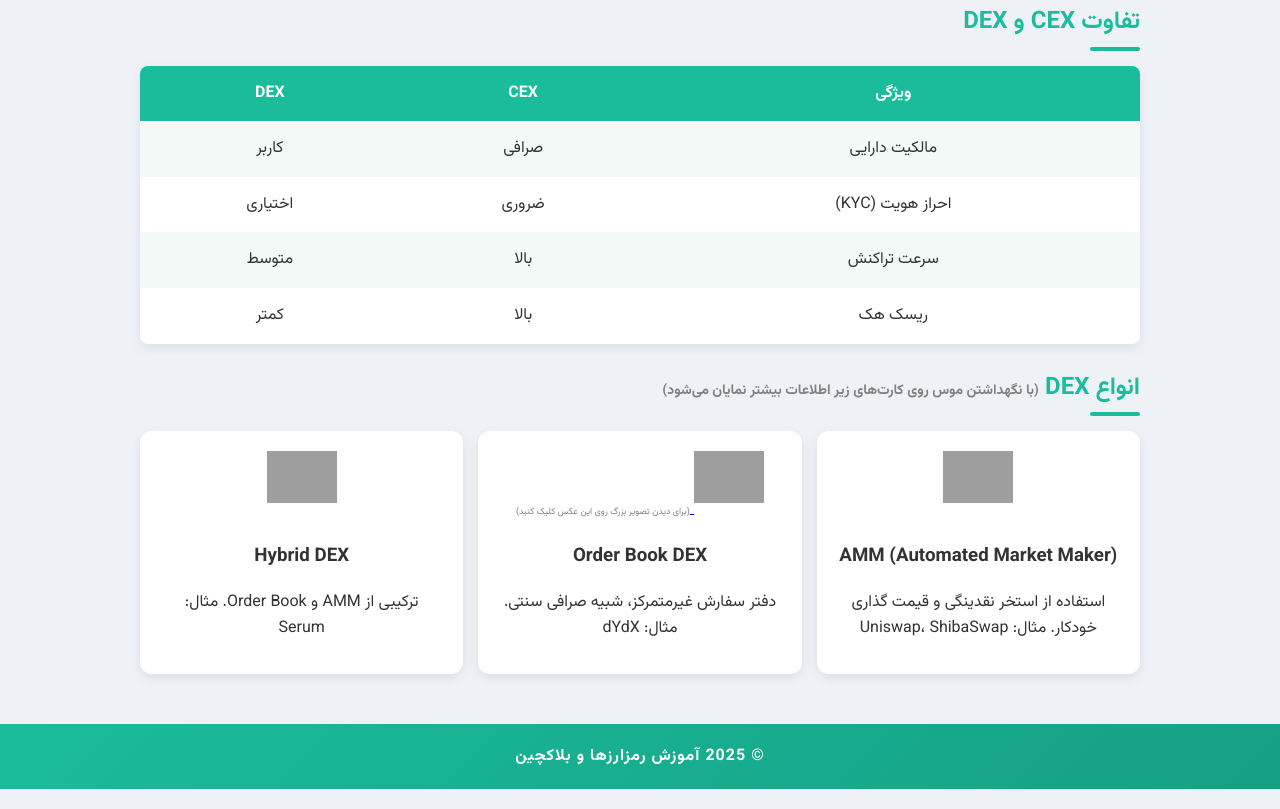
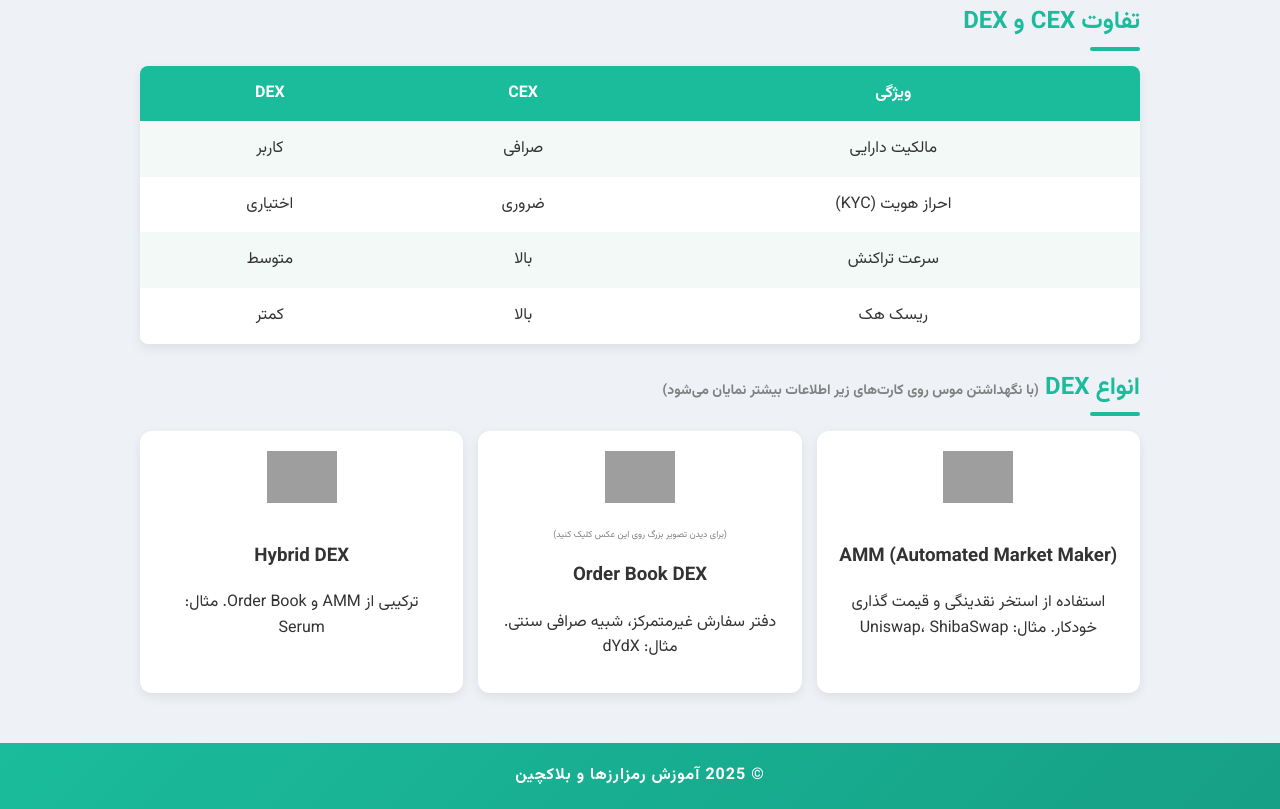
Before and after one commit to shibabefarsi/DEX, a plain HTML site: page index.html in a window 1280 px wide. Shown: the part 614-1423 px from the top of the page. Drawn offline with Linux system fonts and the light colour scheme; grey boxes are pictures that could not be loaded.

Commit message:
Update index.html

```diff
--- a/index.html
+++ b/index.html
@@ -282,6 +282,7 @@
     (با نگهداشتن موس روی کارت‌های زیر اطلاعات بیشتر نمایان می‌شود)
   </span>
     </h2>
+
     <div class="dex-types">
         <div class="dex-type-card">
             <img src="https://i.ibb.co/Txhb6GPc/AMM.png" alt="AMM">
@@ -289,17 +290,19 @@
             <p>استفاده از استخر نقدینگی و قیمت گذاری خودکار. مثال: Uniswap، ShibaSwap</p>
             <div class="dex-extra">کاربران نقدینگی اضافه می‌کنند و قیمت‌ها به صورت خودکار با نسبت توکن‌ها تعیین می‌شوند.</div>
      </div>
+
         <div class="dex-type-card">
-            <a href="https://i.ibb.co/KpV4PNVL/dydx-interface-order-book-1.webp" target="_blank">
-            <img src="https://i.ibb.co/KpV4PNVL/dydx-interface-order-book-1.webp" alt="Order Book">
+          <a href="https://i.ibb.co/KpV4PNVL/dydx-interface-order-book-1.webp" target="_blank" style="display: block; text-align: center;">
+            <img src="https://i.ibb.co/KpV4PNVL/dydx-interface-order-book-1.webp" alt="Order Book" style="max-width: 100%; height: auto;">
           </a>
-              <span style="font-size: 9px; color: gray;">
+          <span style="font-size: 9px; color: gray; display: block; text-align: center; margin-top: 5px;">
             (برای دیدن تصویر بزرگ روی این عکس کلیک کنید)
           </span>
-            <h3>Order Book DEX</h3>
-            <p>دفتر سفارش غیرمتمرکز، شبیه صرافی سنتی. مثال: dYdX</p>
+          <h3 style="text-align: center;">Order Book DEX</h3>
+          <p style="text-align: center;">دفتر سفارش غیرمتمرکز، شبیه صرافی سنتی. مثال: dYdX</p>
         <div class="dex-extra">سفارش‌ها مستقیماً توسط کاربران گذاشته می‌شوند و مطابقت انجام می‌شود.</div>
     </div>
+
         <div class="dex-type-card">
             <img src="https://i.ibb.co/r2Kq8MpV/hybrid.png" alt="Hybrid">
             <h3>Hybrid DEX</h3>
```
Lines whose indentation alone changed are shown as unchanged.
